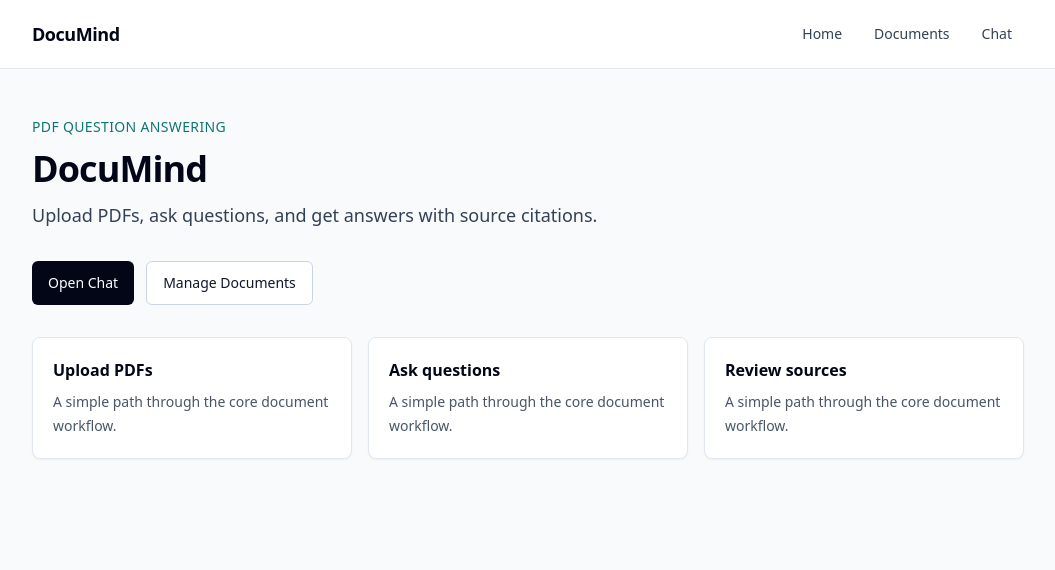
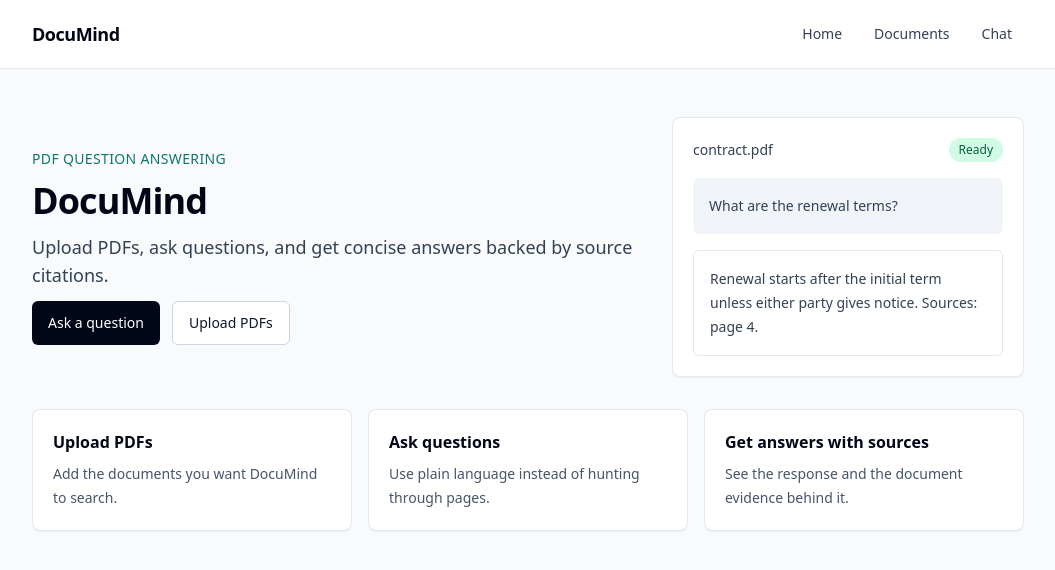
Before and after one commit to geopaulm/knovara, a Next.js app in the folder frontend/: page / in a window 1280 px wide. Shown: the top 570 px of the page, without its empty margins (112-1167 px from the left). Built offline with nearby package versions, Linux system fonts and the light colour scheme.

Commit message:
better home page

```diff
--- a/frontend/app/page.tsx
+++ b/frontend/app/page.tsx
@@ -1,29 +1,66 @@
 import Link from "next/link";
+
+const features = [
+  {
+    title: "Upload PDFs",
+    copy: "Add the documents you want DocuMind to search.",
+  },
+  {
+    title: "Ask questions",
+    copy: "Use plain language instead of hunting through pages.",
+  },
+  {
+    title: "Get answers with sources",
+    copy: "See the response and the document evidence behind it.",
+  },
+];
 
 export default function HomePage() {
   return (
     <section className="page">
+      <div className="grid gap-8 lg:grid-cols-[1fr_22rem] lg:items-center">
         <div className="page-header">
           <p className="eyebrow">PDF question answering</p>
           <h1 className="page-title">DocuMind</h1>
           <p className="page-copy">
-          Upload PDFs, ask questions, and get answers with source citations.
+            Upload PDFs, ask questions, and get concise answers backed by
+            source citations.
           </p>
-      </div>
           <div className="flex flex-wrap gap-3">
             <Link href="/chat" className="button button-primary">
-          Open Chat
+              Ask a question
             </Link>
             <Link href="/documents" className="button button-secondary">
-          Manage Documents
+              Upload PDFs
             </Link>
           </div>
+        </div>
+
+        <div className="panel space-y-4" aria-label="DocuMind workflow preview">
+          <div className="flex items-center justify-between gap-3">
+            <span className="text-sm font-medium text-slate-700">
+              contract.pdf
+            </span>
+            <span className="badge badge-ready">Ready</span>
+          </div>
+          <div className="rounded-md bg-slate-100 p-4 text-sm leading-6 text-slate-700">
+            What are the renewal terms?
+          </div>
+          <div className="rounded-md border border-slate-200 p-4 text-sm leading-6 text-slate-700">
+            Renewal starts after the initial term unless either party gives
+            notice. Sources: page 4.
+          </div>
+        </div>
+      </div>
+
       <div className="grid gap-4 sm:grid-cols-3">
-        {["Upload PDFs", "Ask questions", "Review sources"].map((feature) => (
-          <div key={feature} className="panel">
-            <h2 className="text-base font-semibold text-slate-950">{feature}</h2>
+        {features.map((feature) => (
+          <div key={feature.title} className="panel">
+            <h2 className="text-base font-semibold text-slate-950">
+              {feature.title}
+            </h2>
             <p className="mt-2 text-sm leading-6 text-slate-600">
-              A simple path through the core document workflow.
+              {feature.copy}
             </p>
           </div>
         ))}
```
Lines whose indentation alone changed are shown as unchanged.
